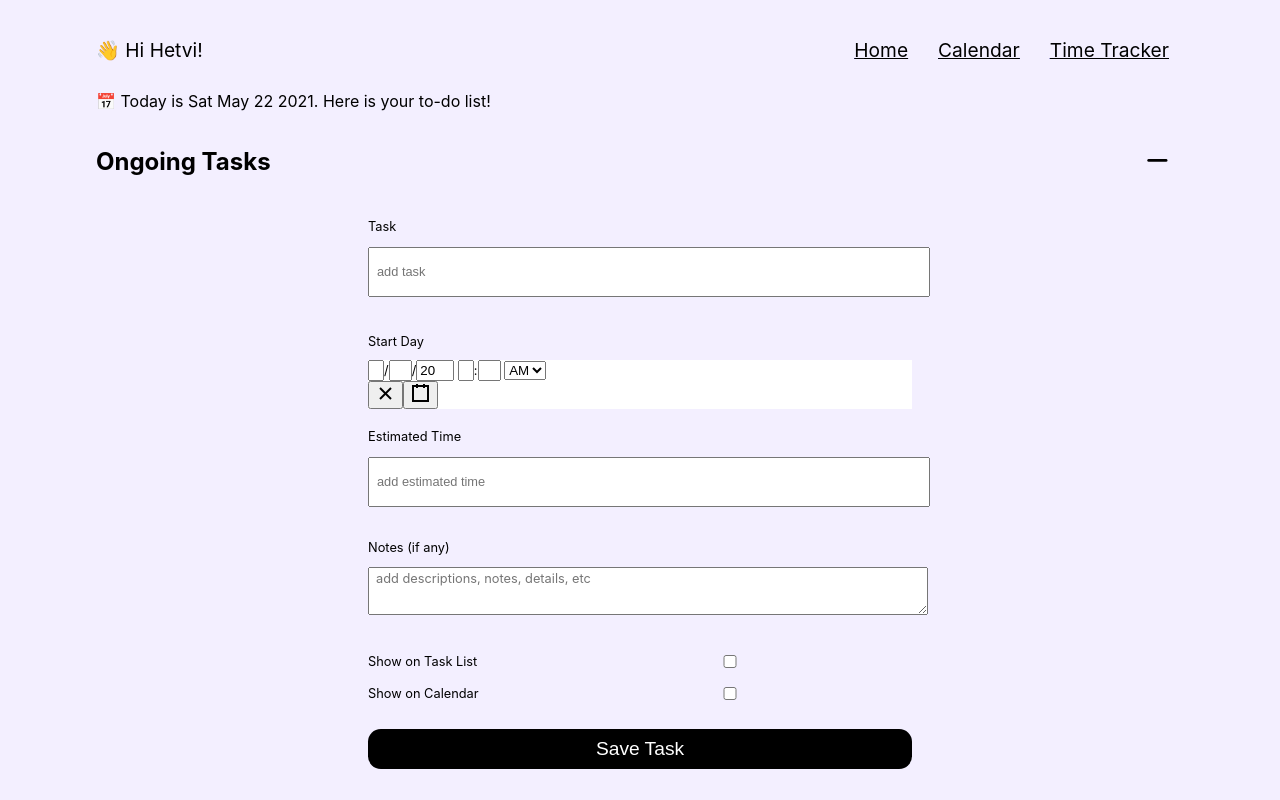
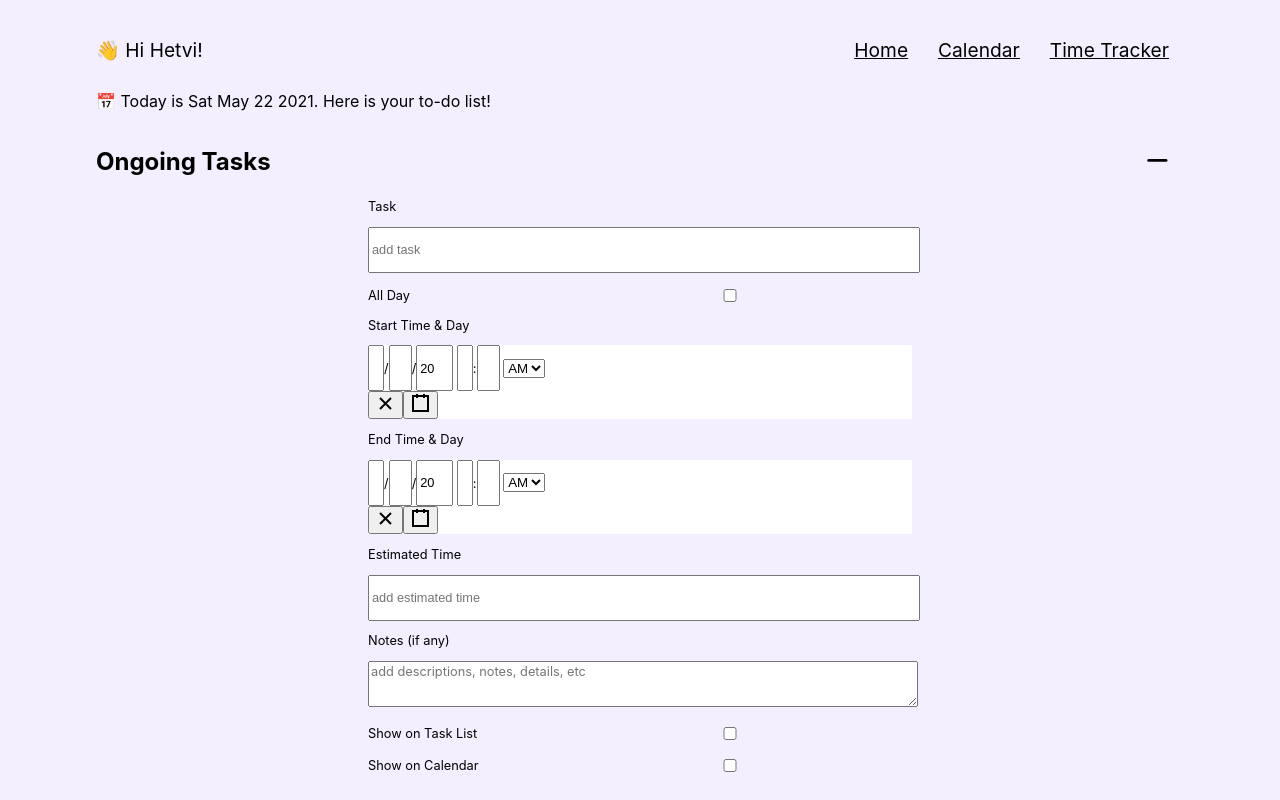
Before and after one commit to hetvshah/bProductive, a React (Create React App) app: page / in a window 1280 px wide. Both pictures are taken after a click on the button 1157 px from the left and 163 px from the top of the page. Shown: the top 800 px of the page. Built offline with nearby package versions, Linux system fonts and the light colour scheme.

Commit message:
updated add task form

```diff
--- a/src/App.js
+++ b/src/App.js
@@ -2,11 +2,76 @@ import Home from './components/Home';
 import Tracker from './components/Tracker';
 import Calendar from './components/Calendar';
 import { BrowserRouter as Router, Route } from 'react-router-dom';
+import { useState } from 'react';
 
 function App() {
+  const [showAddTask, setAddTask] = useState(false);
+
+  const [ongoingTasks, setOngoingTasks] = useState([
+    {
+      title: 'Finish part 7 of CIS 121 programming. ',
+      allDay: false,
+      day: 'Feb 7th at 1:30 pm ',
+      estimate: '15m',
+      notes: 'Make sure to pay attention to runtimes. ',
+      displayTask: true,
+      displayCalendar: true,
+    },
+    {
+      title: 'Respond to emails.',
+      allDay: false,
+      day: 'Feb 21st at midnight',
+      estimate: '2m',
+      notes: 'Specifically John Doe and research mentor.',
+      displayTask: true,
+      displayCalendar: false,
+    },
+    {
+      title: 'Search for apartments.',
+      allDay: true,
+      day: '',
+      estimate: '3hr',
+      notes: '',
+      displayTask: true,
+      displayCalendar: true,
+    },
+  ]);
+
+  const [completedTasks, setCompletedTasks] = useState([
+    {
+      title: 'Call mom. ',
+      day: '',
+      estimate: '1hr',
+      notes: 'Ask about trip to NYC.',
+      displayTask: true,
+      displayCalendar: true,
+    },
+    {
+      title: 'Call dad. ',
+      day: '',
+      estimate: '2hr',
+      notes: 'Buy textbooks.',
+      displayTask: true,
+      displayCalendar: true,
+    },
+  ]);
+
   return (
     <Router>
-      <Route exact path="/" render={(props) => <Home />} />
+      <Route
+        exact
+        path="/"
+        render={(props) => (
+          <Home
+            ongoingTasks={ongoingTasks}
+            setOngoingTasks={setOngoingTasks}
+            completedTasks={completedTasks}
+            setCompletedTasks={setCompletedTasks}
+            showAddTask={showAddTask}
+            setAddTask={setAddTask}
+          />
+        )}
+      />
       <Route exact path="/tracker" render={(props) => <Tracker />} />
       <Route exact path="/calendar" render={(props) => <Calendar />} />
     </Router>
--- a/src/components/AddTask.js
+++ b/src/components/AddTask.js
@@ -2,7 +2,8 @@ import { useState } from 'react';
 import DateTimePicker from 'react-datetime-picker';
 
 const AddTask = ({ onAdd }) => {
-  const [text, setText] = useState('');
+  const [title, setTitle] = useState('');
+  const [allDay, setAllDay] = useState(false);
   const [day, setDay] = useState(new Date());
   const [estimate, setEstimate] = useState('');
   const [notes, setNotes] = useState('');
@@ -12,10 +13,27 @@ const AddTask = ({ onAdd }) => {
 
   const onSubmit = (e) => {
     e.preventDefault();
-    console.log({ text, day, notes, displayTask, displayCalendar });
-    onAdd({ text, day, notes, displayTask, displayCalendar });
-    setText('');
-    setDay('');
+    console.log({
+      title,
+      allDay,
+      day,
+      estimate,
+      notes,
+      displayTask,
+      displayCalendar,
+    });
+    onAdd({
+      title,
+      allDay,
+      day,
+      estimate,
+      notes,
+      displayTask,
+      displayCalendar,
+    });
+    setTitle('');
+    setAllDay(false);
+    setDay(new Date());
     setEstimate('');
     setNotes('');
     setDisplayTask(false);
@@ -25,34 +43,48 @@ const AddTask = ({ onAdd }) => {
   return (
     <form className="add-form" onSubmit={onSubmit}>
       <div className="add-form-child">
-        <div className="form-control">
-          <label>Task</label>
+        <div className="form-control task">
+          <label style={{ marginBottom: '1vw' }}>Task</label>
           <input
             type="text"
             placeholder="add task"
-            value={text}
-            onChange={(e) => setText(e.target.value)}
+            value={title}
+            onChange={(e) => setTitle(e.target.value)}
           />
         </div>
-        <div>
-          <label style={{ fontSize: '1vw' }}>Start Day</label>
+        <div className="form-control-check">
+          <label>All Day</label>
+          <input
+            type="checkbox"
+            value={displayCalendar}
+            checked={displayCalendar}
+            onChange={(e) => setDisplayCalendar(e.currentTarget.checked)}
+          />
+        </div>
+        <div className="form-control">
+          <label style={{ marginBottom: '1vw' }}>Start Time & Day</label>
           <div>
             <DateTimePicker
               style={{ marginTop: '200px' }}
-              // onChange={onChange}
+              onChange={setDay}
               value={day}
-              onChange={(e) => setDay(e.target.value)}
+              // onChange={(e) => setDay(e.target.value)}
             />
           </div>
-          {/* <input
-            type="text"
-            placeholder="add day & time"
-            value={day}
-            onChange={(e) => setDay(e.target.value)}
-          /> */}
         </div>
         <div className="form-control">
-          <label>Estimated Time</label>
+          <label style={{ marginBottom: '1vw' }}>End Time & Day</label>
+          <div>
+            <DateTimePicker
+              style={{ marginTop: '200px' }}
+              onChange={setDay}
+              value={day}
+              // onChange={(e) => setDay(e.target.value)}
+            />
+          </div>
+        </div>
+        <div className="form-control">
+          <label style={{ marginBottom: '1vw' }}>Estimated Time</label>
           <input
             type="text"
             placeholder="add estimated time"
@@ -61,7 +93,7 @@ const AddTask = ({ onAdd }) => {
           />
         </div>
         <div className="form-control">
-          <label>Notes (if any)</label>
+          <label style={{ marginBottom: '1vw' }}>Notes (if any)</label>
           <textarea
             rows="10"
             cols="30"
--- a/src/components/Home.js
+++ b/src/components/Home.js
@@ -4,63 +4,25 @@ import OngoingTasks from './OngoingTasks';
 import Header from './Header';
 import CompletedTasks from './CompletedTasks';
 import AddTask from './AddTask';
-import { useState } from 'react';
 
-const Home = () => {
-  const [showAddTask, setAddTask] = useState(false);
-
-  const [ongoingTasks, setOngoingTasks] = useState([
-    {
-      title: 'Finish part 7 of CIS 121 programming. ',
-      day: 'Feb 7th at 1:30 pm ',
-      estimate: '15m',
-      notes: 'Make sure to pay attention to runtimes. ',
-      displayTask: true,
-      displayCalendar: true,
-    },
-    {
-      title: 'Respond to emails.',
-      day: 'Feb 21st at midnight',
-      estimate: '2m',
-      notes: 'Specifically John Doe and research mentor.',
-      displayTask: true,
-      displayCalendar: false,
-    },
-    {
-      title: 'Search for apartments.',
-      day: '',
-      estimate: '3hr',
-      notes: '',
-      displayTask: true,
-      displayCalendar: true,
-    },
-  ]);
-
-  const [completedTasks, setCompletedTasks] = useState([
-    {
-      title: 'Call mom. ',
-      day: '',
-      estimate: '1hr',
-      notes: 'Ask about trip to NYC.',
-      displayTask: true,
-      displayCalendar: true,
-    },
-    {
-      title: 'Call dad. ',
-      day: '',
-      estimate: '2hr',
-      notes: 'Buy textbooks.',
-      displayTask: true,
-      displayCalendar: true,
-    },
-  ]);
-
+const Home = ({
+  ongoingTasks,
+  setOngoingTasks,
+  completedTasks,
+  setCompletedTasks,
+  showAddTask,
+  setAddTask,
+}) => {
   const addOngoingTask = (task) => {
     setOngoingTasks([...ongoingTasks, task]);
   };
 
+  const addCompletedTask = (task) => {
+    setCompletedTasks([...completedTasks, task]);
+  };
+
   const moveOngoingTask = (task) => {
-    setOngoingTasks(ongoingTasks.filter((todo) => todo.title !== task.title));
+    addCompletedTask(task);
     deleteOngoingTask(task);
   };
 
--- a/src/components/MyCalendar.js
+++ b/src/components/MyCalendar.js
@@ -6,8 +6,8 @@ const localizer = momentLocalizer(moment);
 
 const myEventsList = [
   {
-    id: 11.5,
     title: 'Lunch',
+    allDay: true,
     start: new Date(2021, 5, 12, 12, 0, 0, 0),
     end: new Date(2021, 5, 12, 13, 0, 0, 0),
     notes: 'Power lunch',
--- a/src/components/Styles.css
+++ b/src/components/Styles.css
@@ -138,7 +138,11 @@ u:hover {
 }
 
 .form-control {
-  margin: 20px 0;
+  margin: 1vw 0;
+}
+
+.task {
+  margin: 0;
 }
 
 .form-control label {
@@ -149,16 +153,16 @@ u:hover {
 .form-control input {
   width: 100%;
   height: 40px;
-  margin: 1vw 0;
-  padding: 3px 7px;
+  /* margin: 1vw 0; */
+  /* padding: 3px 7px; */
   font-size: 1vw;
 }
 
 .form-control textarea {
   width: 100%;
   height: 40px;
-  margin: 1vw 0;
-  padding: 3px 7px;
+  /* margin: 1vw 0; */
+  /* padding: 3px 7px; */
   font-size: 1vw;
   font-family: inherit;
 }
@@ -266,7 +270,7 @@ u:hover {
 }
 
 .react-datetime-picker__wrapper {
-  margin-top: 0.8vw;
+  /* margin: 0.8vw 0; */
   background-color: white;
   font-size: 1vw;
 }
--- a/src/index.css
+++ b/src/index.css
@@ -2,6 +2,7 @@ body {
   background-color: #f3efff;
   margin-right: 7.5vw;
   margin-left: 7.5vw;
+  margin-bottom: 3vw;
   font-family: -apple-system, BlinkMacSystemFont, 'Segoe UI', 'Roboto', 'Oxygen',
     'Ubuntu', 'Cantarell', 'Fira Sans', 'Droid Sans', 'Helvetica Neue',
     sans-serif;
```
